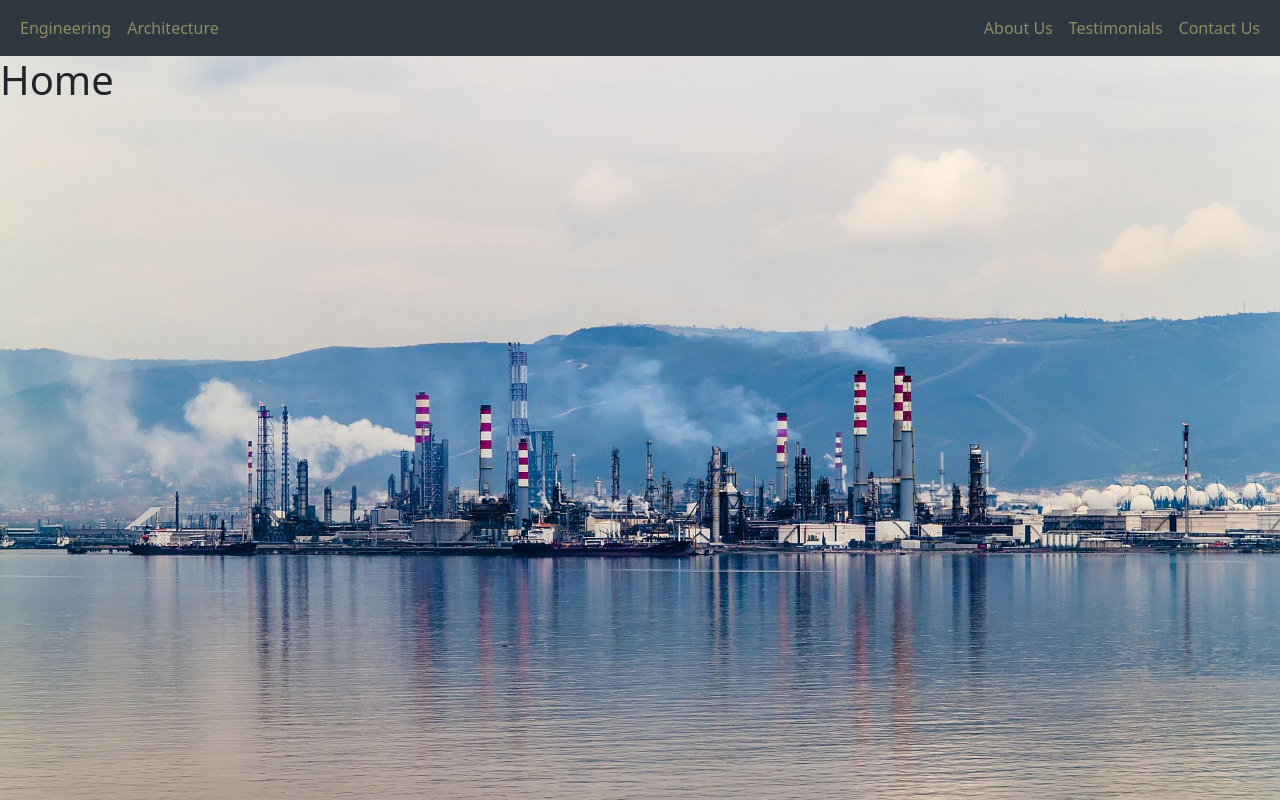
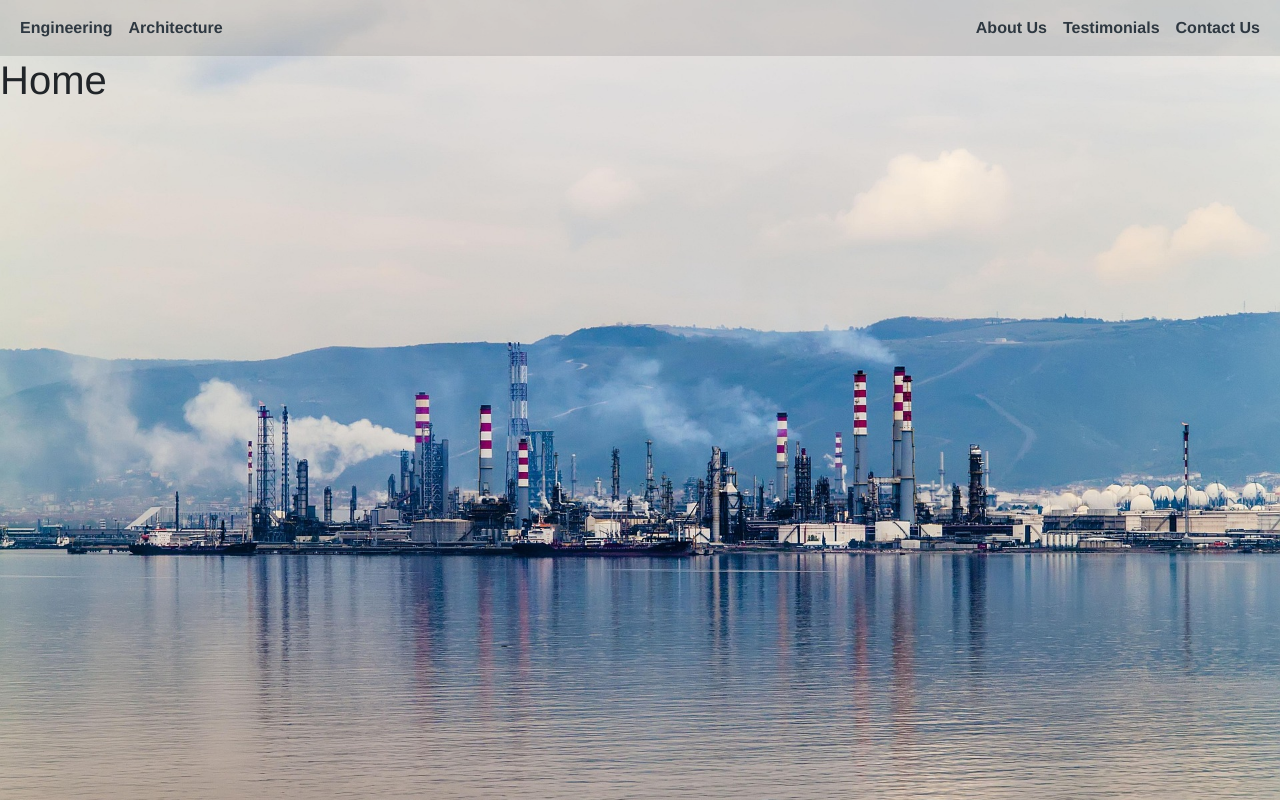
Before and after one commit to Flamingsides/ahzp, a React (Vite) app: page / in a window 1280 px wide. Built offline with nearby package versions, Linux system fonts and the light colour scheme.

Commit message:
Changed navbar colour and added animated underline effect on hover

```diff
--- a/src/App.css
+++ b/src/App.css
@@ -1,7 +1,13 @@
+* {
+    margin: 0;
+    padding: 0;
+    box-sizing: border-box;
+}
+
 :root {
     --primary-color: #2E3841;
     --secondary-color: #8CA7C5;
-    --accent-color: #8D8D61;
+    --accent-color: #6f6f4d;
 }
 
 html, body, #root {
@@ -9,6 +15,7 @@ html, body, #root {
 }
 
 body {
+    font-family:'Franklin Gothic Medium', 'Arial Narrow', Arial, sans-serif;
     background-image: url('../assets/oil-plant-bg.jpg');
     background-repeat: no-repeat;
     background-size: 100vw;
--- a/src/Navbar/Navbar.css
+++ b/src/Navbar/Navbar.css
@@ -1,17 +1,31 @@
 .navbar {
-    background-color: var(--primary-color) !important;
+    background-color: rgba(0, 0, 0, 0.1) !important;
 }
 
-.navbar .nav-link {
-    color: var(--accent-color);
+.navbar .nav-link p {
+    color: var(--primary-color);
+    font-weight: 600;
+    margin: auto 0;
+    position: relative;
 }
 
-.navbar .nav-link.active {
+.navbar .nav-link p::after {
+        content: "";
+        position: absolute;
+        height: 2px;
+        width: 0%;
+        left: 0;
+        bottom: 0;
+        background: var(--primary-color);
+        transition: width 0.2s;
+    }
+
+.navbar .nav-link.active p {
     color: var(--accent-color);
-    text-decoration: underline;
-    font-weight: 500;
+    /* text-decoration: underline; */
+    font-weight: 700;
 }
 
-.navbar a:hover {
-    color: white
+.navbar .nav-link p:hover:after {
+    width: 100%;
 }
--- a/src/Navbar/Navbar.tsx
+++ b/src/Navbar/Navbar.tsx
@@ -44,7 +44,7 @@ function Navbar() {
                   }`}
                   aria-current="page"
                 >
-                  {elem.label}
+                  <p>{elem.label}</p>
                 </Link>
               </li>
             ))}
@@ -59,7 +59,7 @@ function Navbar() {
                   }`}
                   aria-current="page"
                 >
-                  {elem.label}
+                  <p>{elem.label}</p>
                 </Link>
               </li>
             ))}
```
